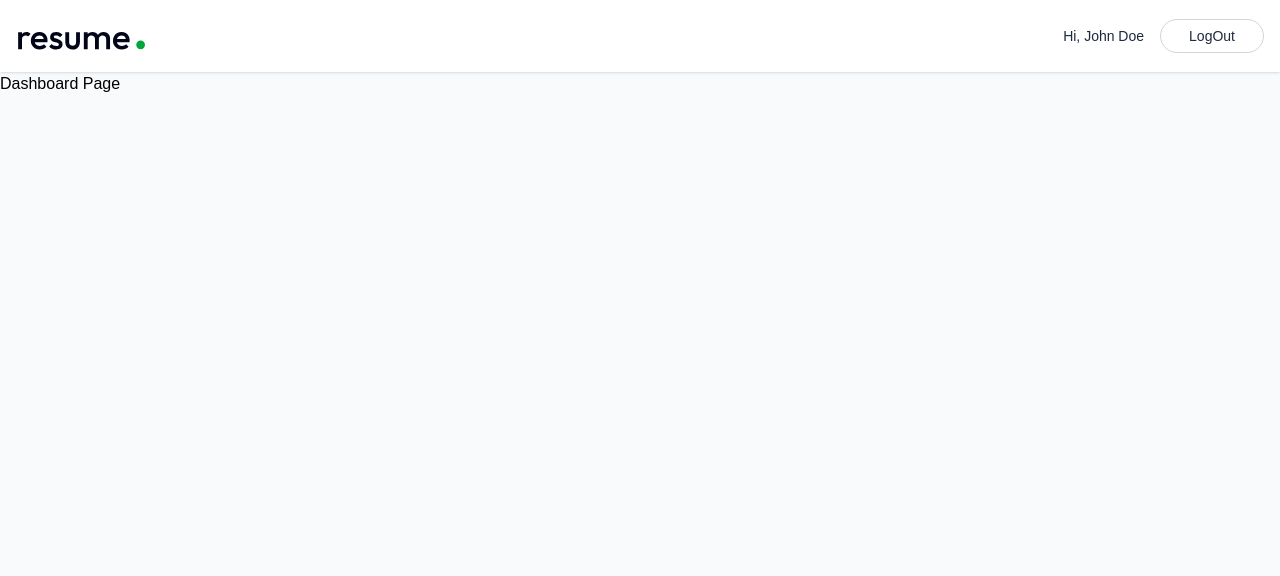
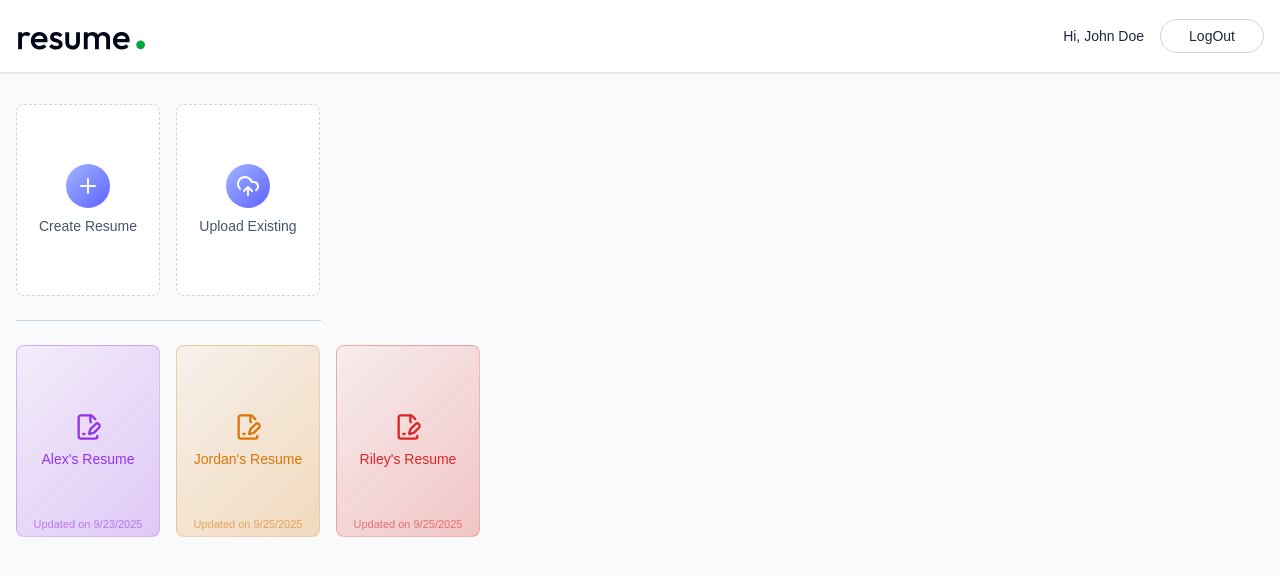
Before and after one commit to coding-is-not-easy124/ProFile, a React (Vite) app in the folder client/: page /app in a window 1280 px wide. Shown: the top 576 px of the page. Built offline with nearby package versions, Linux system fonts and the light colour scheme; a web font is replaced by a local one.

Commit message:
Fourth Commit

```diff
--- a/client/src/pages/Dashboard.jsx
+++ b/client/src/pages/Dashboard.jsx
@@ -1,9 +1,84 @@
-import React from 'react'
+import React, { useEffect, useState } from 'react'
+import { FilePenLineIcon, PencilIcon, PlusIcon, TrashIcon, UploadCloudIcon, XIcon } from 'lucide-react'
+import { dummyResumeData } from '../assets/assets';
+import { useNavigate } from 'react-router-dom';
 
 const Dashboard = () => {
+
+  const colors = ["#9333ea", "#d97706", "#dc2626", "#0284c7", "#16a34a"]
+  const [allResumes, setAllResumes] = useState([]);
+  const [showCreateResume, setShowCreateResume] = useState(false);
+  const [showUploadResume, setShowUploadResume] = useState(false);
+  const [title, setTitle] = useState('');
+  const [resume, setResume] = useState(null);
+  const [editResumeId, setEditResumeId] = useState('');
+
+  const navigate = useNavigate()
+
+  const loadAllResumes = async () => {
+    setAllResumes(dummyResumeData);
+  }
+
+  const createResume = async (event) => {
+    event.preventDefault();
+    setShowCreateResume(false);
+    navigate(`/app/builder/res123`)
+  }
+
+  useEffect(() => {
+    loadAllResumes();
+  }, [])
+
   return (
     <div>
-      <h1>Dashboard Page</h1>
+      <div className='max-w-7xl mx-auto px-4 py-8'>
+        <p className='text-2xl font-medium mb-6 bg-gradient-to-r from-slate-600 to-slate-700 bg-clip-text text-transparent sm:hidden'>Welcome, John Doe</p>
+        <div className='flex gap-4'>
+          <button onClick={() => setShowCreateResume(true)} className='w-full bg-white sm:max-w-36 h-48 flex flex-col items-center justify-center rounded-lg gap-2 text-slate-600 border border-dashed border-slate-300 group hover:border-indigo-500 hover:shadow-lg transition-all duration-300 cursor-pointer'>
+            <PlusIcon className='size-11 transition-all duration-300 p-2.5 bg-gradient-to-br from-indigo-300 to-indigo-500 text-white rounded-full'/>
+            <p className='text-sm group-hover:text-indigo-600 transition-all duration-300'>Create Resume</p>
+          </button>
+          <button className='w-full bg-white sm:max-w-36 h-48 flex flex-col items-center justify-center rounded-lg gap-2 text-slate-600 border border-dashed border-slate-300 group hover:border-indigo-500 hover:shadow-lg transition-all duration-300 cursor-pointer'>
+            <UploadCloudIcon className='size-11 transition-all duration-300 p-2.5 bg-gradient-to-br from-indigo-300 to-indigo-500 text-white rounded-full'/>
+            <p className='text-sm group-hover:text-indigo-600 transition-all duration-300'>Upload Existing</p>
+          </button>
+        </div>
+
+        <hr className='border-slate-300 my-6 sm:w-[305px]' />
+
+        <div className='grid grid-cols-2 sm:flex flex-wrap gap-4'>
+          {allResumes.map((resume, index) => {
+            const baseColor = colors[index % colors.length];
+            return (
+              <button key={index} className='relative w-full sm:max-w-36 h-48 flex flex-col items-center justify-center rounded-lg gap-2 border group hover:shadow-lg transition-all duration-300 cursor-pointer' style={{background: `linear-gradient(135deg, ${baseColor}10, ${baseColor}40)`, borderColor: baseColor+'40'}}>
+                <FilePenLineIcon className='size-7 group-hover:scale-105 transition-all' style={{ color: baseColor }}/>
+                <p className='text-sm group-hover:scale-105 transition-all px-2 text-center' style={{ color: baseColor }}>{resume.title}</p>
+                <p className='absolute bottom-1 text-[11px] text-slate-400 group-hover:text-slate-500 transition-all duration-300 px-2 text-center' style={{ color: baseColor + '90' }}>
+                  Updated on {new Date(resume.updatedAt).toLocaleDateString()}
+                </p>
+                <div className='absolute top-1 right-1 group-hover:flex items-center hidden'>
+                  <TrashIcon className='size-7 p-1.5 hover:bg-white/50 rounded text-slate-700 transition-colors' />
+                  <PencilIcon className='size-7 p-1.5 hover:bg-white/50 rounded text-slate-700 transition-colors' />
+                </div>
+              </button>
+            )
+          })}
+        </div>
+
+        { showCreateResume && (
+          <form onSubmit={createResume} onClick={() => setShowCreateResume(false)} className='fixed inset-0 bg-blak/70 backdrop-blur bg-opacity-50 z-10 flex items-center justify-center'>
+            <div onClick={e => e.stopPropagation()} className='relative bg-slate-50 border shadow-md rounded-lg w-full max-w-sm p-6'>
+              <h2 className='text-xl font-bold mb-4'>Create a Resume</h2>
+              <input type='text' placeholder='Enter Resume Title' className='w-full px-4 py-2 mb-4 focus:border-indigo-600 ring-indigo-600' required/>
+
+              <button className='w-full py-2 bg-indigo-600 text-white rounded hover:bg-indigo-700 transition-colors'>Create Resume</button>
+              <XIcon className='absolute top-4 right-4 text-slate-400 hover:text-slate-600 cursor-pointer transition-colors' onClick={() => {setShowCreateResume(false); setTitle('')}} />
+            </div>
+          </form>
+        )
+
+        }
+      </div>
     </div>
   )
 }
```
